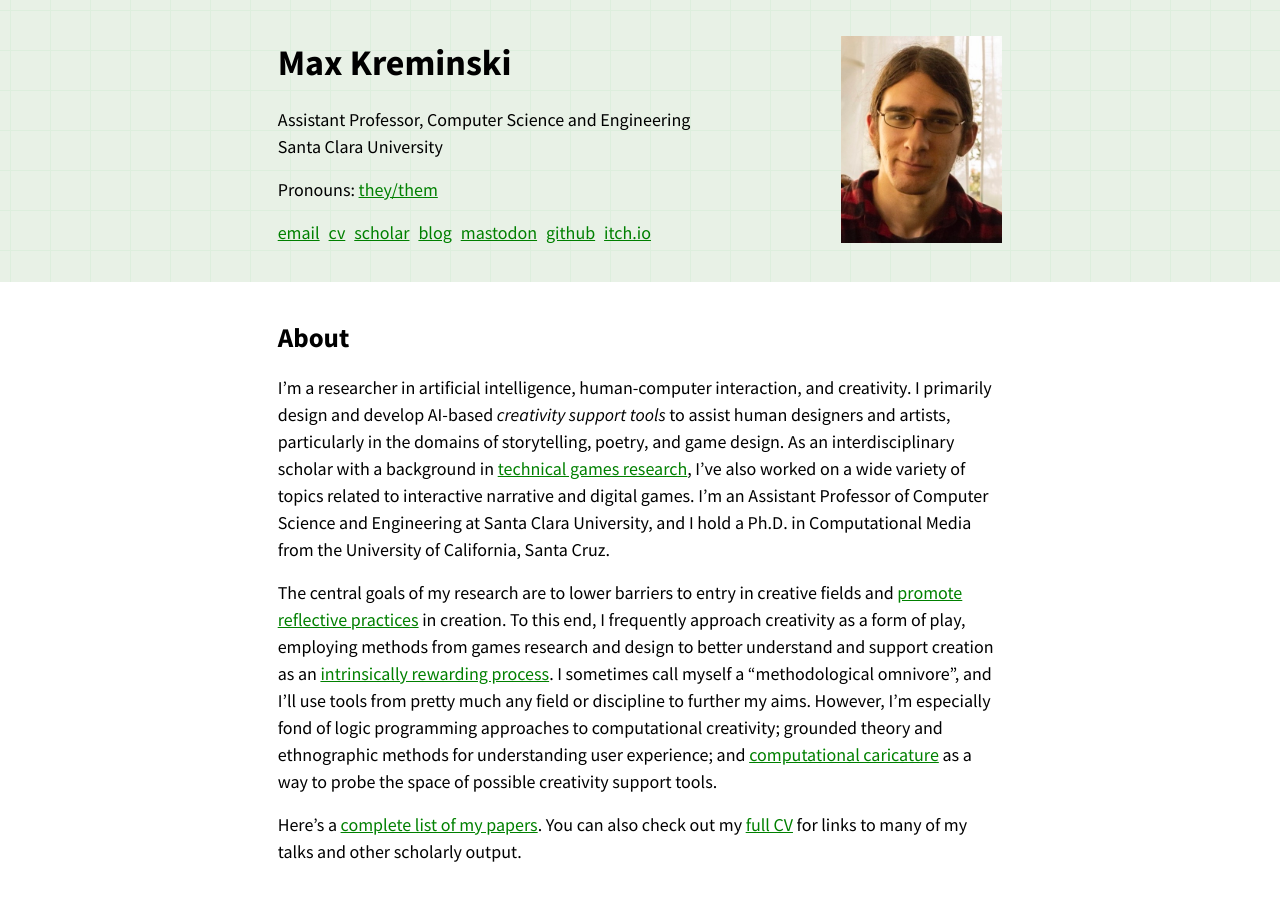
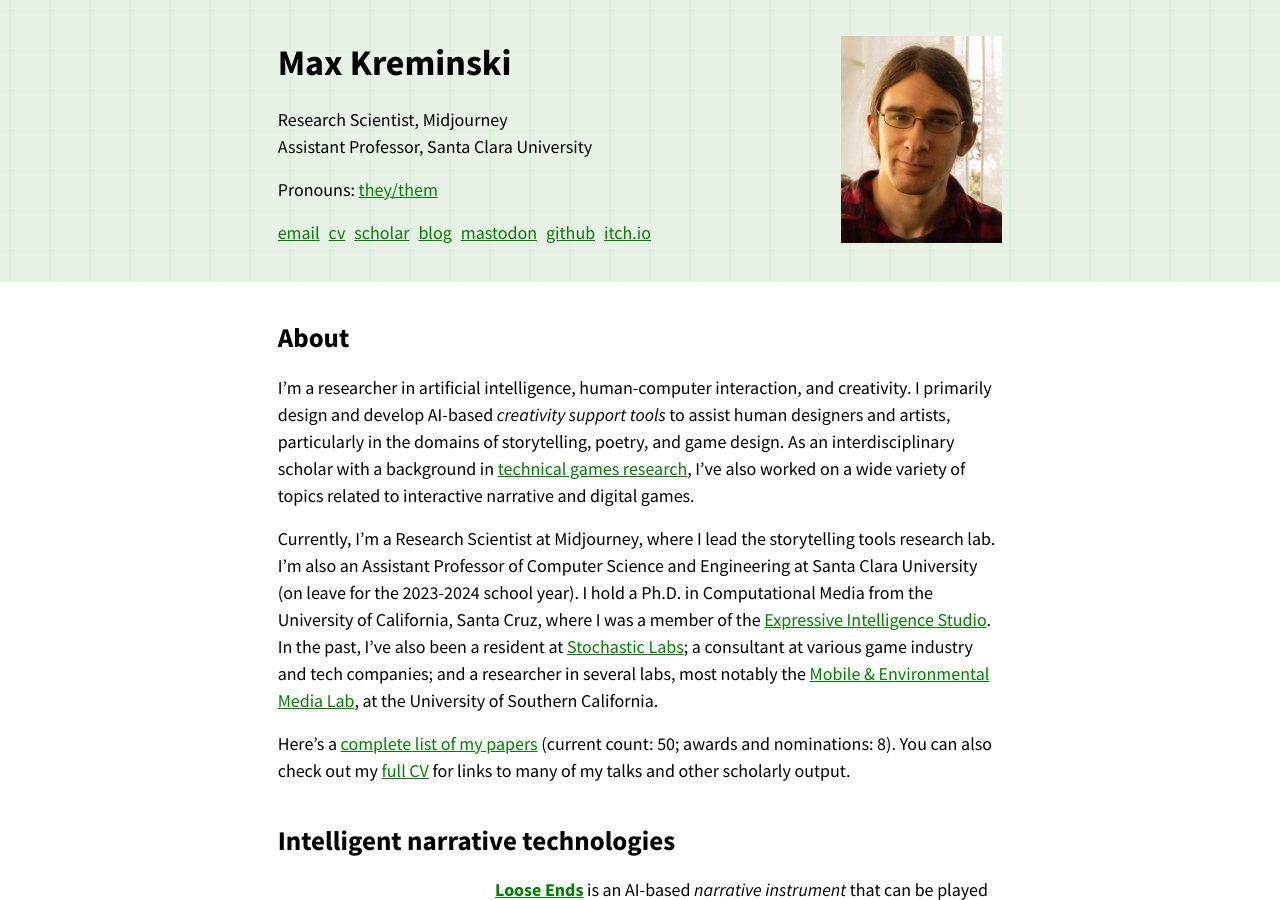
Before and after one commit to mkremins/mkremins.github.io, a Jekyll site: the page built from index.html, in a window 1280 px wide and 900 px high. Built offline with Jekyll 4.4.1, drawn with Linux system fonts in a browser that asks for light colours.

Commit message:
Update affiliation info

```diff
--- a/_layouts/main.html
+++ b/_layouts/main.html
@@ -125,13 +125,13 @@
       <h1><a href="/">Max Kreminski</a></h1>
       <div class="headshot"><img src="/img/headshots/2022-08-26_rect.jpeg" alt="Max Kreminski"></div>
       <p class="header-affiliation">
-        Assistant Professor, Computer Science and Engineering<br>
-        Santa Clara University
+        Research Scientist, Midjourney<br>
+        Assistant Professor, Santa Clara University
       </p>
       <p class="header-pronoun">Pronouns: <a href="https://pronoun.is/they">they/them</a></p>
       <nav>
         <ul>
-          <li><a href="mailto:mkreminski@scu.edu">email</a></li>
+          <li><a href="mailto:maxkreminski@gmail.com">email</a></li>
           <li><a href="/cv">cv</a></li>
           <li><a href="https://scholar.google.com/citations?user=Ja4R1yEAAAAJ">scholar</a></li>
           <li><a href="/blog">blog</a></li>
--- a/cv/index.html
+++ b/cv/index.html
@@ -90,6 +90,10 @@ layout: null
     </section>
     <section id="employment" class="wide-left-column">
       <h2>Employment</h2>
+      <div class="dated-entry">
+        <div class="dated-date">Since 2023</div>
+        <div class="dated-content"><strong>Midjourney</strong><br>Research Scientist and Lab Director, Storytelling Tools</div>
+      </div>
       <div class="dated-entry">
         <div class="dated-date">Since 2022</div>
         <div class="dated-content"><strong>Santa Clara University</strong><br>Assistant Professor, Computer Science and Engineering<br>Faculty Scholar, Markkula Center for Applied Ethics
--- a/index.html
+++ b/index.html
@@ -5,10 +5,9 @@ layout: main
 <section class="about">
 	<div class="container">
 		<h2 class="section-title">About</h2>
-		<p>I’m a researcher in artificial intelligence, human-computer interaction, and creativity. I primarily design and develop AI-based <em>creativity support tools</em> to assist human designers and artists, particularly in the domains of storytelling, poetry, and game design. As an interdisciplinary scholar with a background in <a href="https://www.kmjn.org/game-rankings/">technical games research</a>, I’ve also worked on a wide variety of topics related to interactive narrative and digital games. I’m an Assistant Professor of Computer Science and Engineering at Santa Clara University, and I hold a Ph.D. in Computational Media from the University of California, Santa Cruz.<!-- and a B.A. in Interactive Entertainment from the University of Southern California.--></p>
-    <p>The central goals of my research are to lower barriers to entry in creative fields and <a href="https://mkremins.github.io/publications/ReflectiveCreators_ICCC2021.pdf">promote reflective practices</a> in creation. To this end, I frequently approach creativity as a form of play, employing methods from games research and design to better understand and support creation as an <a href="https://www.galaxykate.com/pdfs/ComptonMateas-Casual%20Creators.pdf">intrinsically rewarding process</a>. I sometimes call myself a “methodological omnivore”, and I’ll use tools from pretty much any field or discipline to further my aims. However, I’m especially fond of logic programming approaches to computational creativity; grounded theory and ethnographic methods for understanding user experience; and <a href="https://adamsmith.as/papers/caricatures.pdf">computational caricature</a> as a way to probe the space of possible creativity support tools.</p>
-    <p>Here’s a <a href="/publications">complete list of my papers</a>. You can also check out my <a href="/cv">full CV</a> for links to many of my talks and other scholarly output.</p>
-    <!--<p>I’ve published dozens of <a href="">peer-reviewed papers</a> (including several that won or were nominated for Best Paper or similar awards) in selective HCI and creative AI venues, such as CHI, DIS, AIIDE, ICIDS, FDG, CoG, and ICCC. I’ve also been an invited speaker at venues including the industry-leading Game Developers Conference (GDC) and a resident at <a href="http://stochasticlabs.org/">Stochastic Labs</a>. My work has been covered by outlets including <em>New Scientist</em>, <em>The Verge</em>, <em>The Next Web</em>, and <em>Polygon</em>. Check out my <a href="/cv">full CV</a> for links to many of my talks and other scholarly output.</p>-->
+		<p>I’m a researcher in artificial intelligence, human-computer interaction, and creativity. I primarily design and develop AI-based <em>creativity support tools</em> to assist human designers and artists, particularly in the domains of storytelling, poetry, and game design. As an interdisciplinary scholar with a background in <a href="https://www.kmjn.org/game-rankings/">technical games research</a>, I’ve also worked on a wide variety of topics related to interactive narrative and digital games.</p>
+		<p>Currently, I’m a Research Scientist at Midjourney, where I lead the storytelling tools research lab. I’m also an Assistant Professor of Computer Science and Engineering at Santa Clara University (on leave for the 2023-2024 school year). I hold a Ph.D. in Computational Media from the University of California, Santa Cruz, where I was a member of the <a href="https://eis.ucsc.edu/">Expressive Intelligence Studio</a>. In the past, I’ve also been a resident at <a href="https://stochasticlabs.org/">Stochastic Labs</a>; a consultant at various game industry and tech companies; and a researcher in several labs, most notably the <a href="https://mobilemedia.usc.edu/">Mobile & Environmental Media Lab</a>, at the University of Southern California.</p>
+    <p>Here’s a <a href="/publications">complete list of my papers</a> (current count: {{site.data.publications | size}}; awards and nominations: {{site.data.publications | where_exp: "pub", "pub.award" | size}}). You can also check out my <a href="/cv">full CV</a> for links to many of my talks and other scholarly output.</p>
 	</div>
 </section>
 <section id="int-projects">
```
Also changed, not shown: other parts of cv/index.html (+1 -1 lines).
